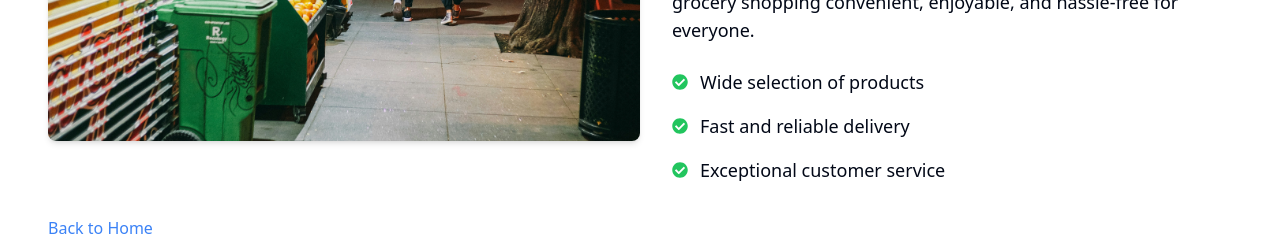
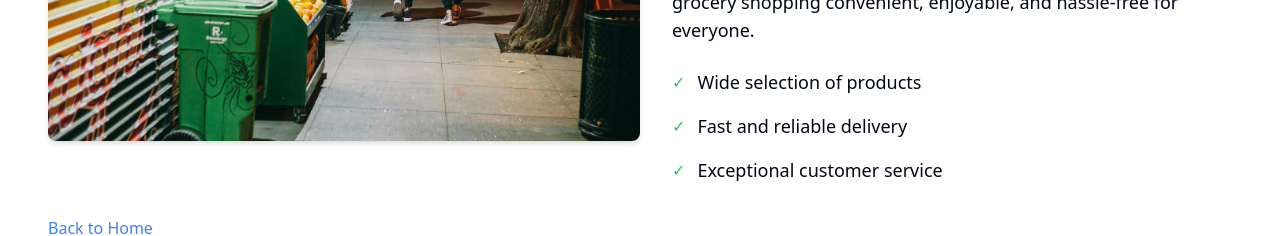
Before and after one commit to keyur1243/grocerytogo-grocery-ordering-app-frontend, a React (Vite) app: page /about in a window 1280 px wide. Shown: the part 470-706 px from the top of the page. Built offline with nearby package versions, Linux system fonts and the light colour scheme.

Commit message:
Update AboutPage.tsx

```diff
--- a/src/pages/AboutPage.tsx
+++ b/src/pages/AboutPage.tsx
@@ -1,6 +1,5 @@
 import { Link } from "react-router-dom";
 import aboutImage from "../assets/hero6.jpg";
-import { FaCheckCircle } from "react-icons/fa";
 
 const AboutPage = () => {
   return (
@@ -18,15 +17,15 @@ const AboutPage = () => {
             Our mission is to provide you with a seamless online shopping experience, exceptional customer service, and high-quality products delivered straight to your doorstep. We strive to make grocery shopping convenient, enjoyable, and hassle-free for everyone.
           </p>
           <div className="flex items-center mb-4">
-            <FaCheckCircle className="text-green-500 mr-3" />
+            <span className="text-green-500 mr-3">&#10003;</span> {/* Checkmark icon using Unicode character */}
             <p className="text-lg">Wide selection of products</p>
           </div>
           <div className="flex items-center mb-4">
-            <FaCheckCircle className="text-green-500 mr-3" />
+            <span className="text-green-500 mr-3">&#10003;</span> {/* Checkmark icon using Unicode character */}
             <p className="text-lg">Fast and reliable delivery</p>
           </div>
           <div className="flex items-center mb-4">
-            <FaCheckCircle className="text-green-500 mr-3" />
+            <span className="text-green-500 mr-3">&#10003;</span> {/* Checkmark icon using Unicode character */}
             <p className="text-lg">Exceptional customer service</p>
           </div>
         </div>
```
